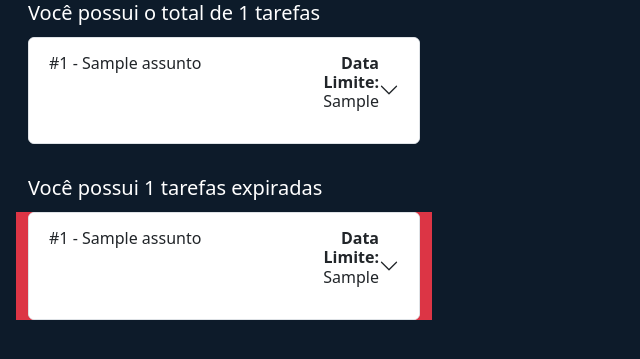
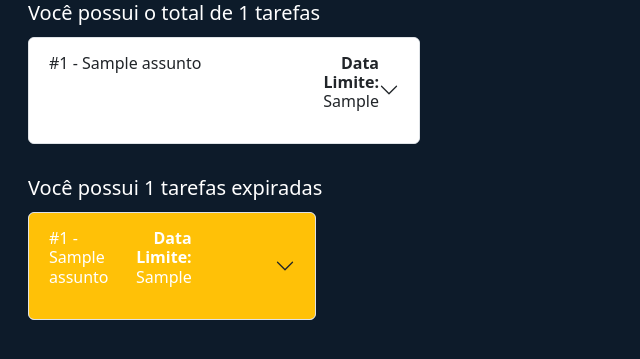
Before and after one commit to sarmanhodev/tarefas, a Flask app: template templates/home.html in a window 1280 px wide. Shown: the part 217-576 px from the top of the page, without its empty margins (0-640 px from the left). Run offline with Flask 3, Linux system fonts and the light colour scheme; the template is opened without the code that fills it: most values are stand-ins (such as "Sample title", 1, 10 or a date in 2020); parts of the project's set-up code (start-up, migrations or seed data) failed here and were passed over; some libraries are stand-ins or nearby versions.

Commit message:
Update home.html

```diff
--- a/templates/home.html
+++ b/templates/home.html
@@ -14,8 +14,8 @@
     <!--CDN JQUERY-->
     <script src="https://code.jquery.com/jquery-3.7.1.js"></script>
     <!--CDN MOMENT JS-->
-    <script src="https://cdnjs.cloudflare.com/ajax/libs/moment.js/2.29.4/moment.min.js"></script>
-    <script src="https://momentjs.com/downloads/moment-with-locales.min.js"></script>
+    <script src="https://cdnjs.cloudflare.com/ajax/libs/moment.js/2.30.1/moment.min.js"></script>
+    <script src="https://cdnjs.cloudflare.com/ajax/libs/moment.js/2.30.1/moment-with-locales.min.js"></script>
     <!--DATATABLE JQUERY-->
     <link href="https://cdn.datatables.net/1.13.7/css/jquery.dataTables.min.css" rel="stylesheet">
     <link rel="stylesheet" href="https://cdn.datatables.net/buttons/2.4.2/css/buttons.dataTables.min.css">
@@ -198,6 +198,7 @@
                     </div>
                 </div>
             </div>
+
             <!-- Modal Edita Dados POst-->
             <div class="modal fade" id="editarRegistro{{post.id}}" tabindex="-1" aria-labelledby="exampleModalLabel"
                 aria-hidden="true">
@@ -483,7 +484,7 @@
     <br>
 
     <!--dados expirados-->
-    <div class="container-fluid">
+    <div class="container-fluid dados_expirados">
         <div class="row m-1">
             <div class="col-md-8 text-start">
                 <h5 class="text-white">
@@ -502,24 +503,29 @@
         {%else%}
         <div class="row m-1">
             {%for post in posts_expirados%}
-            <div class="col-md-4 bg-danger text-white">
-                <div class="accordion">
-                    <div class="accordion-item">
-                        <h2 class="accordion-header">
-                            <button class="accordion-button collapsed" type="button" data-bs-toggle="collapse"
+            <div class="col-md-3  text-white dados_expirados{{post.id}}">
+                <div class="accordion ">
+                    <div class="accordion-item ">
+                        <h2 class="accordion-header ">
+                            <button onmouseover="calcular_dias({{post.id}})" class="accordion-button collapsed bg-warning text-white" type="button" data-bs-toggle="collapse"
                                 data-bs-target="#collapseOne{{post.id}}" aria-expanded="true"
                                 aria-controls="collapseOne">
                                 <div class="row">
-                                    <div class="col-md-8">
+                                    <div class="col-md-4">
                                         <p>#{{post.id}} - {{post.assunto}}</p>
                                     </div>
                                     <div class="col-md-4 text-end">
                                         <p><b>Data Limite: </b> {{post.data_limite}}</p>
+
+                                        <input hidden class="data_limite{{post.id}}" type="text" value="{{post.data_limite}}">
+                                    </div>
+                                    <div class="col-md-4 text-end diferenca_dias{{post.id}}">
+                                        <!--RECEBE A QUANTIDADE DE DIAS DE ATRASO-->
                                     </div>
                                 </div>
                             </button>
                         </h2>
-                        <div id="collapseOne{{post.id}}" class="accordion-collapse collapse"
+                        <div id="collapseOne{{post.id}}" class="accordion-collapse collapse bg-warning text-white"
                             data-bs-parent="#accordionExample">
                             <div class="accordion-body">
                                 <div class="row m-1 float-end">
@@ -802,6 +808,20 @@
         window.location.reload();
     }
 
+
+    function calcular_dias(post_id){
+        var data_limite = $(`.dados_expirados`).find(`.dados_expirados${post_id}`).find(`.data_limite${post_id}`).val();
+        var data_atual = moment();
+
+        moment.locale('pt-br');
+
+        var startDate = moment(data_limite,'DD/MM/YYYY');
+        var endDate = moment();
+        var differenceInDays = endDate.diff(startDate, 'days');
+
+        $(`.dados_expirados`).find(`.dados_expirados${post_id}`).find(`.diferenca_dias${post_id}`).html(`<p>A tarefa está ${differenceInDays} dias atrasada</p>`);
+    }
+
 </script>
 
 </html>
```
